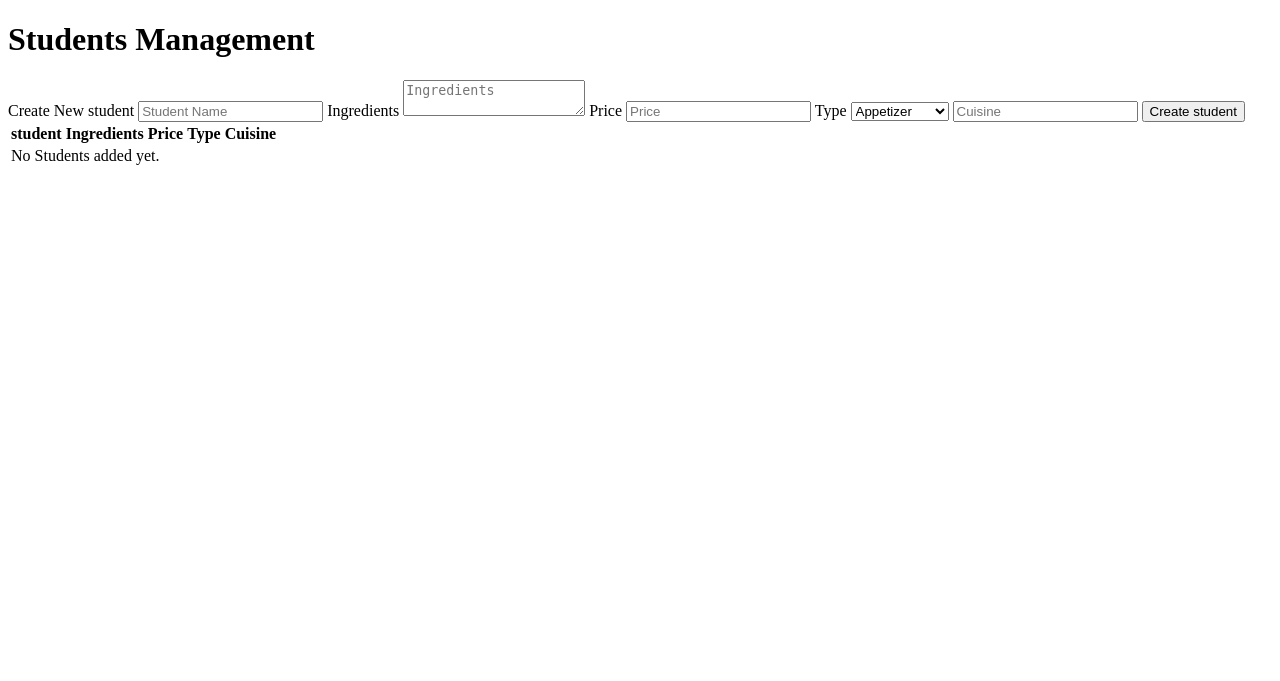
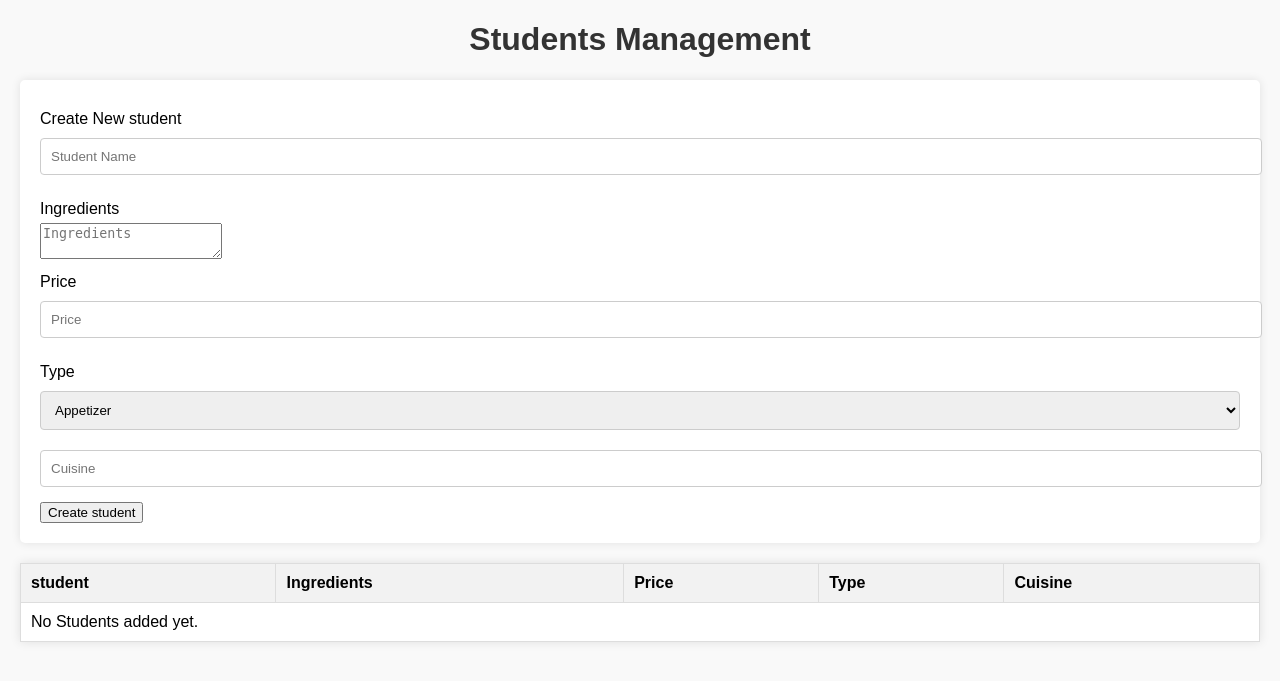
Before and after one commit to Samandar005/project_2, a Django app: page / in a window 1280 px wide. Shown: the top 681 px of the page. Run offline with Django 5.2, Linux system fonts and the light colour scheme; data that the repository does not hold is empty.

Commit message:
o'zgartirishlar kiritildi

```diff
--- a/templates/students/students-list.html
+++ b/templates/students/students-list.html
@@ -4,6 +4,53 @@
     <meta charset="UTF-8">
     <meta name="viewport" content="width=device-width, initial-scale=1.0">
     <title>Students Management</title>
+    <style>
+        body {
+            font-family: Arial, sans-serif;
+            margin: 20px;
+            background-color: #f9f9f9;
+        }
+        h1 {
+            text-align: center;
+            color: #333;
+        }
+        form {
+            margin-bottom: 20px;
+            background-color: #fff;
+            padding: 20px;
+            border-radius: 5px;
+            box-shadow: 0 0 10px rgba(0, 0, 0, 0.1);
+        }
+        label {
+            display: block;
+            margin: 10px 0 5px;
+        }
+        input, select {
+            width: 100%;
+            padding: 10px;
+            margin: 5px 0 15px;
+            border: 1px solid #ccc;
+            border-radius: 4px;
+        }
+        button:hover {
+            background-color: #4cae4c;
+        }
+        table {
+            width: 100%;
+            border-collapse: collapse;
+            margin-top: 20px;
+            background-color: #fff;
+            box-shadow: 0 0 10px rgba(0, 0, 0, 0.1);
+        }
+        th, td {
+            border: 1px solid #ddd;
+            padding: 10px;
+            text-align: left;
+        }
+        th {
+            background-color: #f2f2f2;
+        }
+    </style>
 </head>
 <body>
     <h1>Students Management</h1>
```
Also changed, not shown: students/migrations/0001_initial.py (added).
